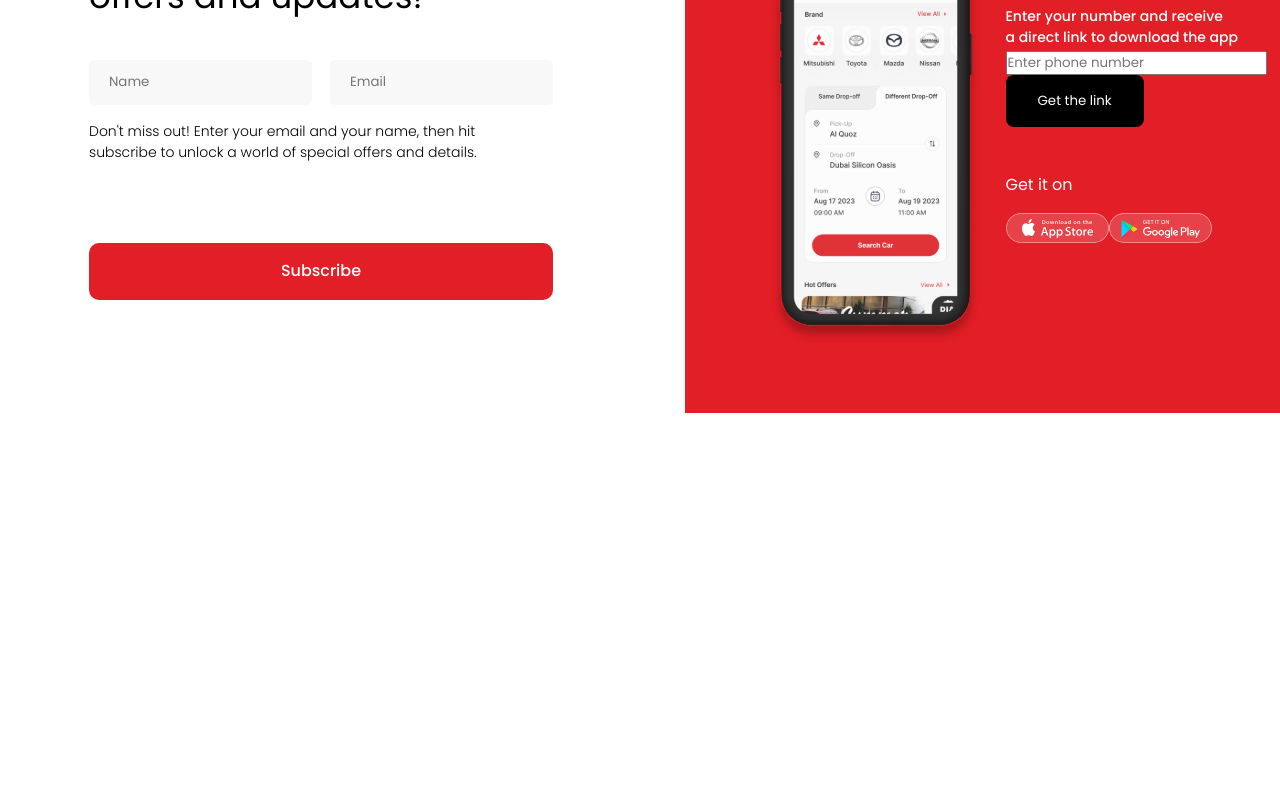
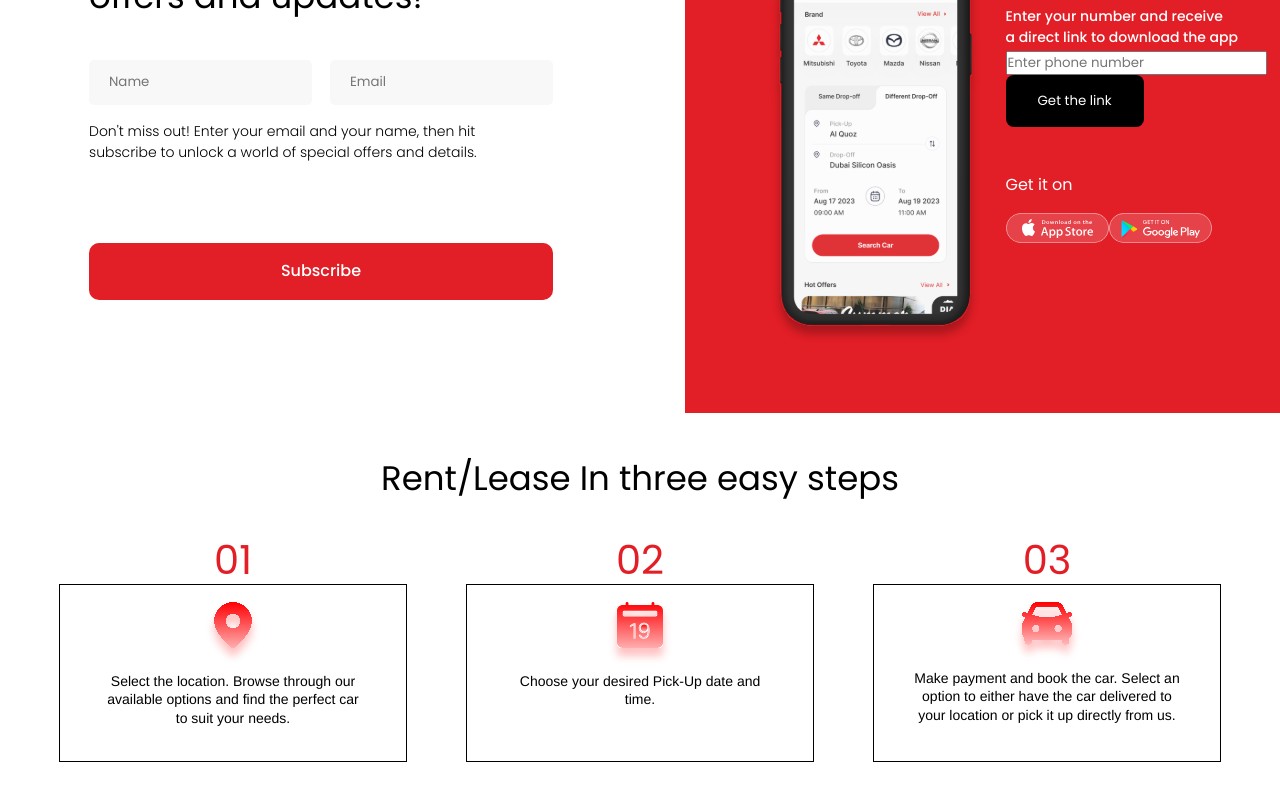
Before and after one commit to mariyajohn0/car-next, a Next.js app: page / in a window 1280 px wide. Shown: the part 1804-2604 px from the top of the page. Before the commit the page ends 2217 px from the top, so only its background shows below. Built offline with nearby package versions, Linux system fonts and the light colour scheme.

Commit message:
Added rent section

```diff
--- a/src/app/page.tsx
+++ b/src/app/page.tsx
@@ -3,6 +3,7 @@ import Booking from "../components/Booking/Booking";
 import SummerPromotion from "../components/SummerPromotion/SummerPromotion";
 import Popular from "../components/Popular/Popular";
 import Subscribe from "../components/Subscribe/Subscribe";
+import RentSteps from "../components/RentSteps/RentSteps";
 
 export default function Home() {
   return (
@@ -12,6 +13,7 @@ export default function Home() {
       <SummerPromotion />
       <Popular />
       <Subscribe/>
+      <RentSteps/>
     </>
   );
 }
--- /dev/null
+++ b/src/components/RentSteps/RentSteps.module.css
@@ -0,0 +1,62 @@
+.rentSteps {
+  text-align: center;
+  margin-top: 40px;
+  margin-bottom: 80px;
+}
+
+.rentStepsHeading {
+  font-size: 34px;
+  font-weight: 400;
+  line-height: 51px;
+  text-align: center;
+}
+
+.rentStepsRow {
+  display: flex;
+  flex-wrap: wrap;
+  justify-content: space-evenly;
+}
+
+.rentStepCols {
+  justify-content: center;
+  width: 348px;
+  height: auto;
+}
+
+.rentSteph3 {
+  font-size: 40px;
+  font-weight: 400;
+  line-height: 32px;
+  text-align: center;
+  color: #e21e26;
+  margin-top: 40px;
+  margin-bottom: 8px;
+}
+
+.rentStepSubdiv {
+  width: 348px;
+  height: 178px;
+  border: 1px solid black;
+}
+
+.rentStepIcon {
+  margin-top: 16px;
+}
+
+.rentDivPara {
+  font-family: Helvetica;
+  font-size: 14px;
+  font-weight: 400;
+  line-height: 18.5px;
+  text-align: center;
+  margin: 0px 40px 16px 40px;
+}
+
+@media only screen and (max-width: 786px) {
+  .rentStepsHeading {
+    font-size: 16px;
+    font-weight: 400;
+    line-height: 24px;
+    text-align: left;
+  }
+}
--- /dev/null
+++ b/src/components/RentSteps/RentSteps.tsx
@@ -0,0 +1,61 @@
+"use client";
+
+import React from "react";
+import styles from "./RentSteps.module.css";
+
+const RentSteps: React.FC = () => {
+  return (
+    <section className={styles.rentSteps}>
+      <h2 className={styles.rentStepsHeading}>
+        Rent/Lease In three easy steps
+      </h2>
+      <div className={styles.rentStepsRow}>
+        <div className={styles.rentStepCols}>
+          <h3 className={styles.rentSteph3}>01</h3>
+          <div className={styles.rentStepSubdiv}>
+            <img
+              src="/images/rent-location.svg"
+              alt="Location icon"
+              className={styles.rentStepIcon}
+            />
+            <p className={styles.rentDivPara}>
+              Select the location. Browse through our available options and find
+              the perfect car to suit your needs.
+            </p>
+          </div>
+        </div>
+
+        <div className={styles.rentStepCols}>
+          <h3 className={styles.rentSteph3}>02</h3>
+          <div className={styles.rentStepSubdiv}>
+            <img
+              src="/images/rent-calender.svg"
+              alt="Calendar icon"
+              className={styles.rentStepIcon}
+            />
+            <p className={styles.rentDivPara}>
+              Choose your desired Pick-Up date and time.
+            </p>
+          </div>
+        </div>
+
+        <div className={styles.rentStepCols}>
+          <h3 className={styles.rentSteph3}>03</h3>
+          <div className={styles.rentStepSubdiv}>
+            <img
+              src="/images/rent-car.svg"
+              alt="Payment icon"
+              className={styles.rentStepIcon}
+            />
+            <p className={styles.rentDivPara}>
+              Make payment and book the car. Select an option to either have the
+              car delivered to your location or pick it up directly from us.
+            </p>
+          </div>
+        </div>
+      </div>
+    </section>
+  );
+};
+
+export default RentSteps;
```
Also changed, not shown: src/components/Location/Location.module.css (added), src/components/Location/Location.tsx (added).
